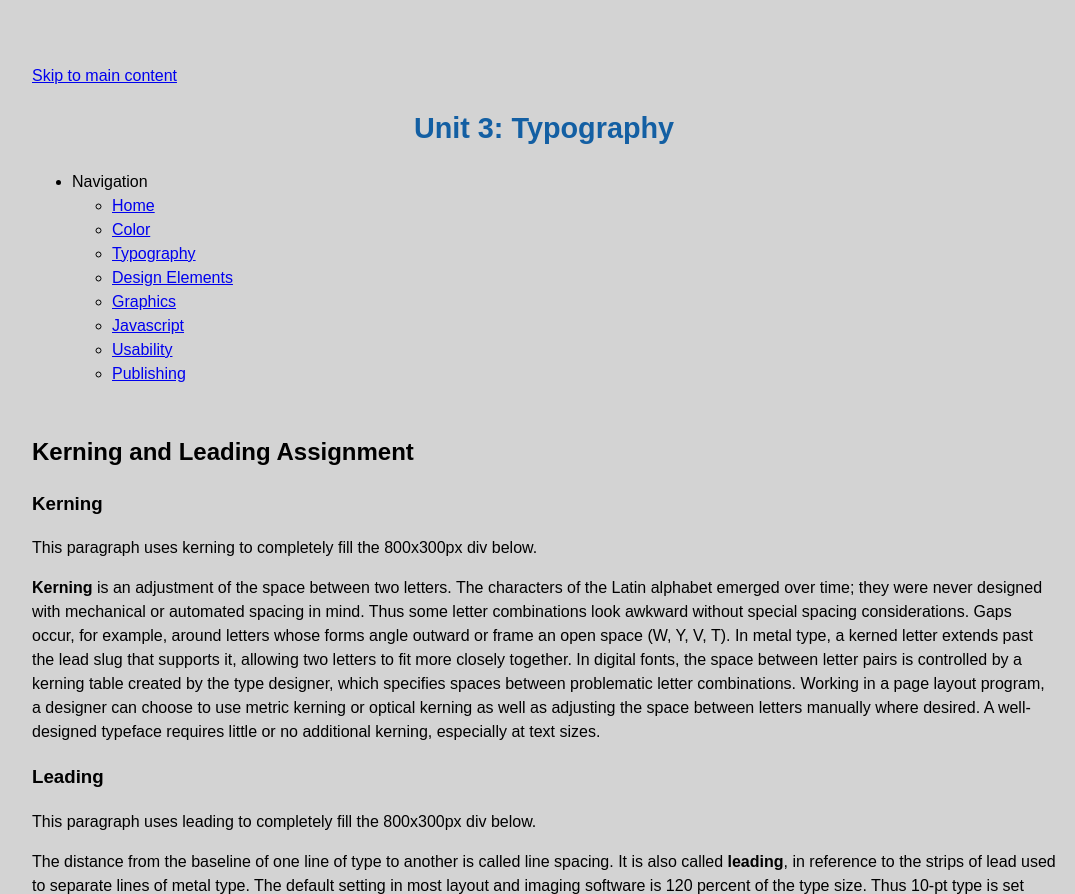
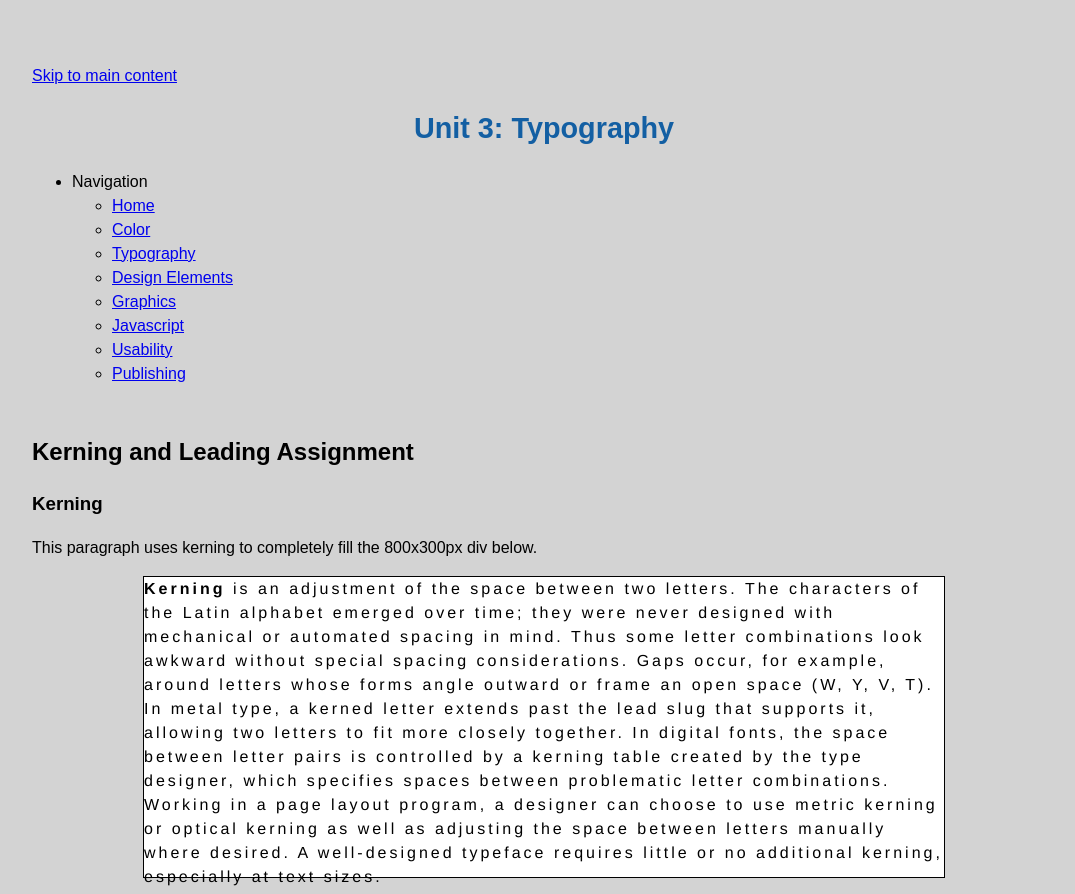
Before and after one commit to Ethanalferez45/porfoleo_ethanalferez, a plain HTML site: page typography.html in a window 1280 px wide. Shown: the top 894 px of the page, without its empty margins (96-1171 px from the left). Drawn offline with Linux system fonts and the light colour scheme.

Commit message:
qi did stuff

```diff
--- /dev/null
+++ b/styles/typographystyles.css
@@ -0,0 +1,27 @@
+/*** KERNING & LEADING ASSIGNMENT STYLES ***/
+
+/* Do not change this style */
+.rectangle {
+  font-family: "Helvetica";
+  font-size: 1em;
+  background-color: white;
+  border: solid 1px black;
+  height: 300px;
+  width: 800px;
+  margin: 0 auto;
+}
+
+#kerning {
+  /* Use the letter-spacing property to change the kerning on the text to fill the div below
+
+  http://www.w3schools.com/cssref/pr_text_letter-spacing.asp
+  */
+  letter-spacing:3px;
+}
+
+#leading {
+  /* Use the line-height property to change the leading on the text to fill the div below
+
+  http://www.w3schools.com/cssref/pr_dim_line-height.asp
+  */line-height: 200%;
+}
--- a/typography.html
+++ b/typography.html
@@ -3,6 +3,7 @@
   <head>
     <title>Unit 3: Typography</title>
     <link rel="stylesheet" href="styles/stylesheet.css" media="screen" title="no title">
+    <link rel="stylesheet" href="styles/typographystyles.css">
   </head>
 
   <body>
@@ -55,6 +56,7 @@
 
 
 
+
     </main>
   </body>
 
```
Also changed, not shown: index.html (+2 -2 lines).
